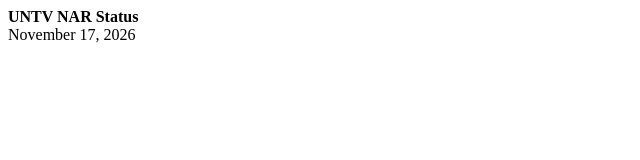
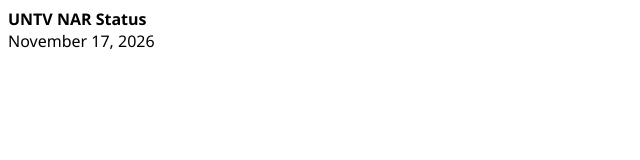
Before and after one commit to untvnar/crud, a plain HTML site: page index.html in a window 1280 px wide. Shown: the whole page, without its empty margins (0-640 px from the left). Drawn offline with Linux system fonts and the light colour scheme.

Commit message:
Update css.css

```diff
--- a/css.css
+++ b/css.css
@@ -1,4 +1,3 @@
 body {
-   font-family: 'Tahoma";
-   size: 10px;
+   font-family: 'Segoe UI', Tahoma, Geneva, Verdana, sans-serif;
    }
```
